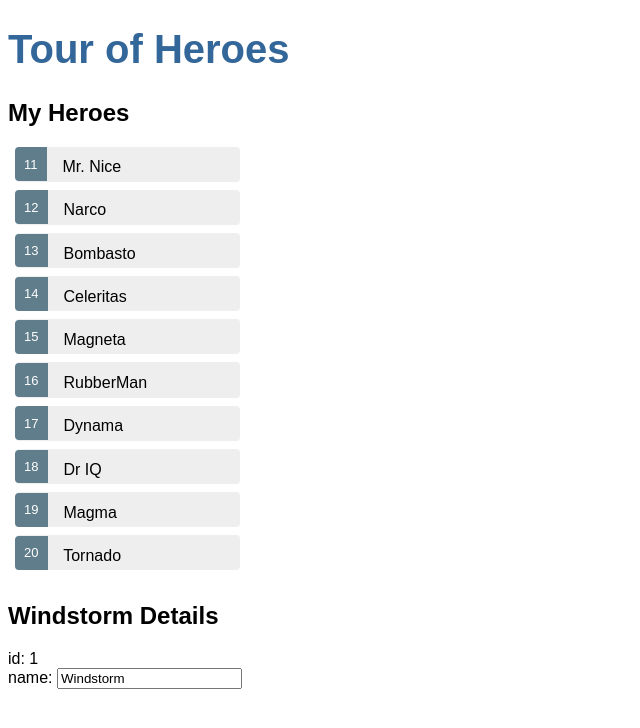
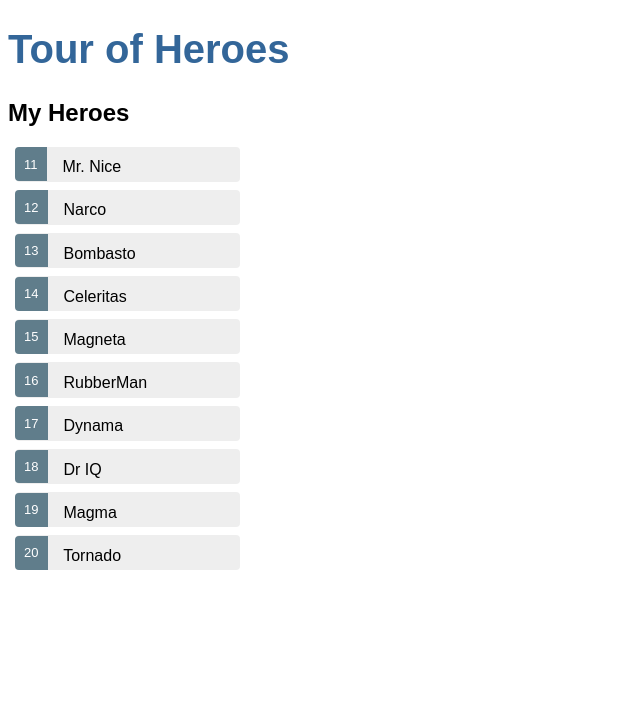
Before and after one commit to robertlluberes/angular-tour-of-heroes, an Angular app: page / in a window 1280 px wide. Shown: the top 728 px of the page, without its empty margins (0-640 px from the left). Built offline with nearby package versions, Linux system fonts and the light colour scheme.

Commit message:
When we click a hero of the list, we can see its detail

```diff
--- a/src/app/heroes/heroes.component.html
+++ b/src/app/heroes/heroes.component.html
@@ -1,13 +1,15 @@
 <h2>My Heroes</h2>
 <ul class="heroes">
-    <li *ngFor="let hero of heroes">
+  <li *ngFor="let hero of heroes" [class.selected]="hero === selectedHero" (click)="onSelect(hero)">
     <span class="badge">{{hero.id}}</span> {{hero.name}}
   </li>
 </ul>
-<h2>{{hero.name}} Details</h2>
-<div><span>id: </span>{{hero.id}}</div>
+<div *ngIf="selectedHero">
+    <h2>{{selectedHero.name}} Details</h2>
+    <div><span>id: </span>{{selectedHero.id}}</div>
     <div>
       <label>name:
-    <input [(ngModel)]="hero.name" placeholder="name">
+        <input [(ngModel)]="selectedHero.name" placeholder="name">
       </label>
     </div>
+</div>
--- a/src/app/heroes/heroes.component.ts
+++ b/src/app/heroes/heroes.component.ts
@@ -9,10 +9,10 @@
 })
 export class HeroesComponent implements OnInit {
   heroes = HEROES;
-  hero: Hero = {
-    id: 1,
-    name: 'Windstorm'
-  };
+  selectedHero: Hero;
+  onSelect(hero: Hero): void{
+    this.selectedHero = hero;
+  }
 
   constructor() { }
 
```
Lines whose indentation alone changed are shown as unchanged.
